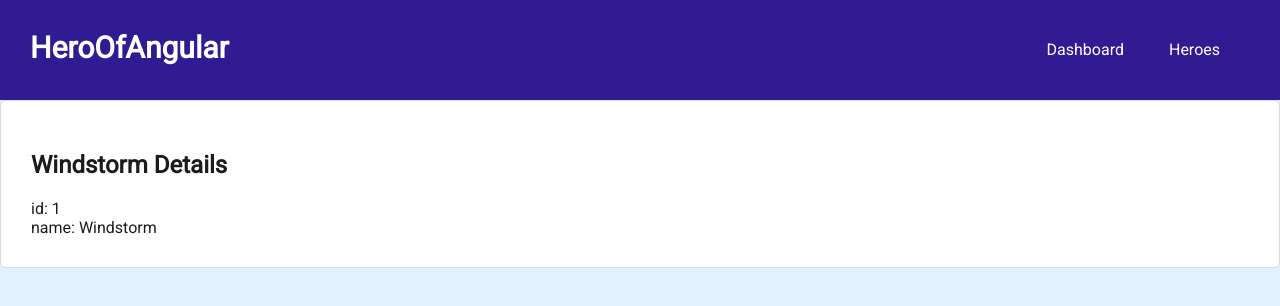
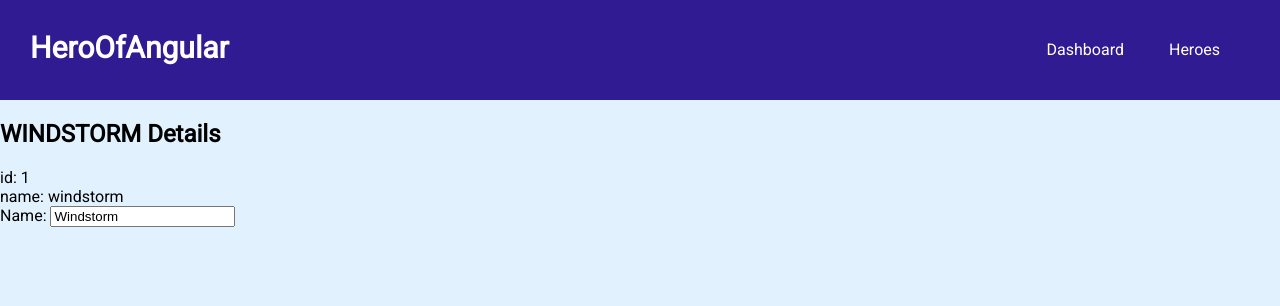
Before and after one commit to ramantehlan/HeroOfAngular, an Angular app: page / in a window 1280 px wide. Shown: the top 306 px of the page. Built offline with nearby package versions, Linux system fonts and the light colour scheme.

Commit message:
Input data binding done

```diff
--- a/src/app/app.component.scss
+++ b/src/app/app.component.scss
@@ -11,8 +11,3 @@
 //
 // Main style
 //
-.body{
-    @extend %surface;
-
-    margin: 0px auto;
-}
--- a/src/app/app.module.ts
+++ b/src/app/app.module.ts
@@ -1,5 +1,6 @@
 import { BrowserModule } from '@angular/platform-browser';
 import { NgModule } from '@angular/core';
+import { FormsModule } from '@angular/forms';
 
 import { AppComponent } from './app.component';
 import { TopComponent } from './top/top.component';
@@ -12,7 +13,8 @@ import { HeroesComponent } from './heroes/heroes.component'
     HeroesComponent
   ],
   imports: [
-    BrowserModule
+    BrowserModule,
+    FormsModule
   ],
   providers: [],
   bootstrap: [AppComponent]
--- a/src/app/heroes/heroes.component.html
+++ b/src/app/heroes/heroes.component.html
@@ -1,9 +1,18 @@
-<h2> {{ hero.name }} Details</h2>
+<h2> {{ hero.name | uppercase }} Details</h2>
+
 <div>
   <span>id:</span>
   {{ hero.id }}
 </div>
+
 <div>
   <span>name:</span>
-  {{ hero.name }}
+  {{ hero.name | lowercase }}
 </div>
+
+<div>
+  <label>
+    Name:
+    <input [(ngModel)]="hero.name" placeholder="Name">
+  </label>
+</div>
```
